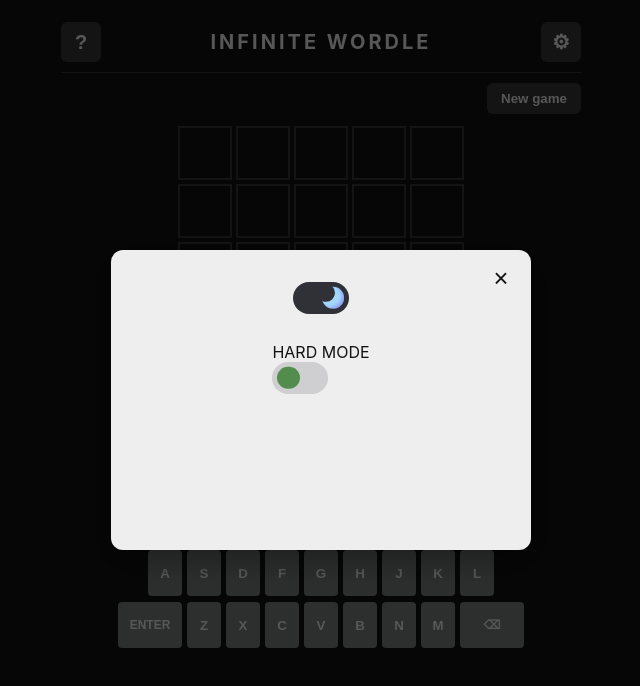
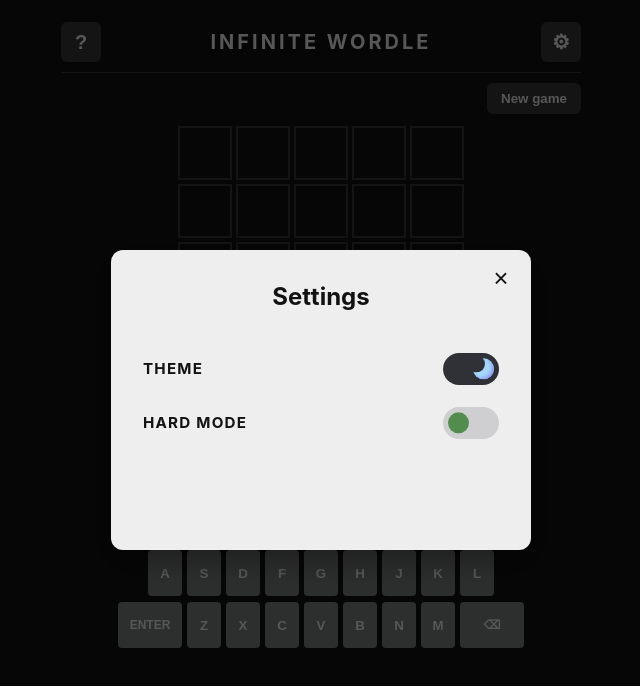
Before and after one commit to Amit021102/WordleApp, a React (Vite) app in the folder frontend/: page / in a window 1280 px wide. Both pictures are taken after a click on the button "Settings". Shown: the top 686 px of the page, without its empty margins (319-959 px from the left). Built offline with nearby package versions, Linux system fonts and the light colour scheme; no server answers.

Commit message:
Feat - improved appearance for the settings modal;

```diff
--- a/frontend/src/App.css
+++ b/frontend/src/App.css
@@ -397,14 +397,37 @@ main {
 .settings-modal {
   display: flex;
   flex-direction: column;
+  gap: 22px;
+  width: 100%;
+}
+
+.settings-modal h2 {
+  margin-top: 0;
+  text-align: center;
+}
+
+.settings-row {
+  display: flex;
   align-items: center;
+  justify-content: space-between;
+  width: 100%;
+  gap: 16px;
+}
+
+.settings-row span {
+  font-size: 0.95rem;
+  letter-spacing: 0.08em;
+  color: var(--modal-text-color);
+  text-transform: uppercase;
+  font-weight: 700;
 }
 
 .theme-selector {
-  display: flex;
-  justify-content: center;
-  gap: 16px;
-  margin-bottom: 28px;
+  width: 100%;
+}
+
+.hard-mode-toggle {
+  width: 100%;
 }
 
 .theme-button {
--- a/frontend/src/components/popups/SettingsModal.jsx
+++ b/frontend/src/components/popups/SettingsModal.jsx
@@ -5,39 +5,17 @@ const SettingsModal = ({ theme, onThemeChange, isHardMode, onHardModeChange, onC
   return (
     <Modal onClose={onClose}>
       <div className="settings-modal">
-        <div className="theme-selector">
-          {/* <button
-            type="button"
-            className={`theme-button ${
-              theme === "light" ? "theme-button-active" : ""
-            }`}
-            onClick={() => onThemeChange("light")}
-            aria-label="Use light mode"
-            aria-pressed={theme === "light"}
-          >
-            ☀
-          </button> */}
-
+        <h2>Settings</h2>
+        <div className="theme-selector settings-row">
+          <span>THEME</span>
           <Switch
             checked={theme === "dark"}
             onChange={(checked) => onThemeChange(checked ? "dark" : "light")}
             ariaLabel="Toggle theme"
           />
-
-          {/* <button
-            type="button"
-            className={`theme-button ${
-              theme === "dark" ? "theme-button-active" : ""
-            }`}
-            onClick={() => onThemeChange("dark")}
-            aria-label="Use dark mode"
-            aria-pressed={theme === "dark"}
-          >
-            ☾
-          </button> */}
         </div>
 
-        <div className="hard-mode-toggle">
+        <div className="hard-mode-toggle settings-row">
           <span>HARD MODE</span>
           <Switch
             checked={isHardMode}
```
